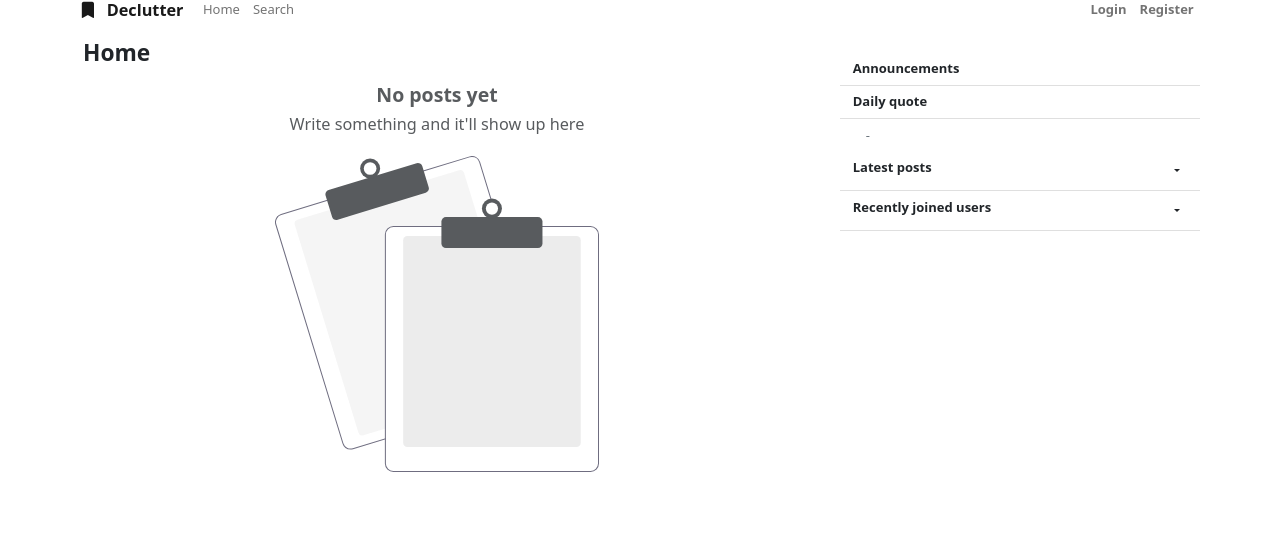
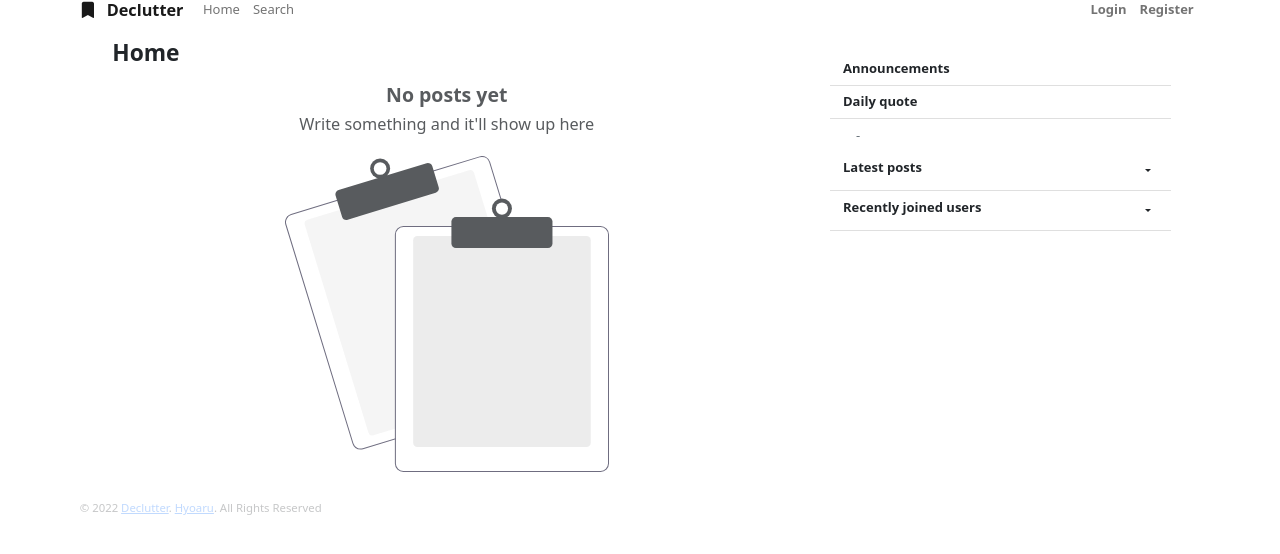
Before and after one commit to hyoaru/declutter, a Python web app: template declutter/templates/main/home.html in a window 1280 px wide. Shown: the part 39-593 px from the top of the page. Run offline with Jinja, Linux system fonts and the light colour scheme; the template is opened without the code that fills it, so the values that code supplies are empty; some libraries are stand-ins or nearby versions.

Commit message:
[add] footer

```diff
--- a/declutter/templates/base.html
+++ b/declutter/templates/base.html
@@ -22,13 +22,13 @@
     {% endif %}
 </head>
 
-<body class="px-4">
+<body>
     {% include '/layout/default/header.html' %}
 
-    <main class="mt-5 pt-5 mb-5 container">
+    <main class="mt-5 pt-5 mb-3 container px-5">
         <!-- <div class="div" style="height: 10px"></div> -->
         <div class="row position-relative">
-            <section class="col-md-8 px-3 pe-md-5">
+            <section class="col-12 col-md-8 px-3 pe-md-5 ">
                 {% with messages = get_flashed_messages(with_categories = true) %}
                     {% if messages %}
                         {% for category, message in messages %}
@@ -45,6 +45,8 @@
         </div>
     </main>
 
+    {% include 'layout/default/footer.html' %}
+
     <!-- Bootstrap JS -->
     <script src="https://cdn.jsdelivr.net/npm/bootstrap@5.2.0/dist/js/bootstrap.bundle.min.js" integrity="sha384-A3rJD856KowSb7dwlZdYEkO39Gagi7vIsF0jrRAoQmDKKtQBHUuLZ9AsSv4jD4Xa" crossorigin="anonymous"></script>
 </body>
--- /dev/null
+++ b/declutter/templates/layout/default/footer.html
@@ -0,0 +1,10 @@
+<footer class="pb-4 px-4">
+    <div class="bg-white container opacity-25">
+        <small>
+            © 2022
+            <a href="https://github.com/hyoaru/declutter" target="_blank">Declutter</a>.
+            <a href="https://github.com/hyoaru" target="_blank">Hyoaru</a>.
+            All Rights Reserved
+        </small>
+    </div>
+</footer>
```
